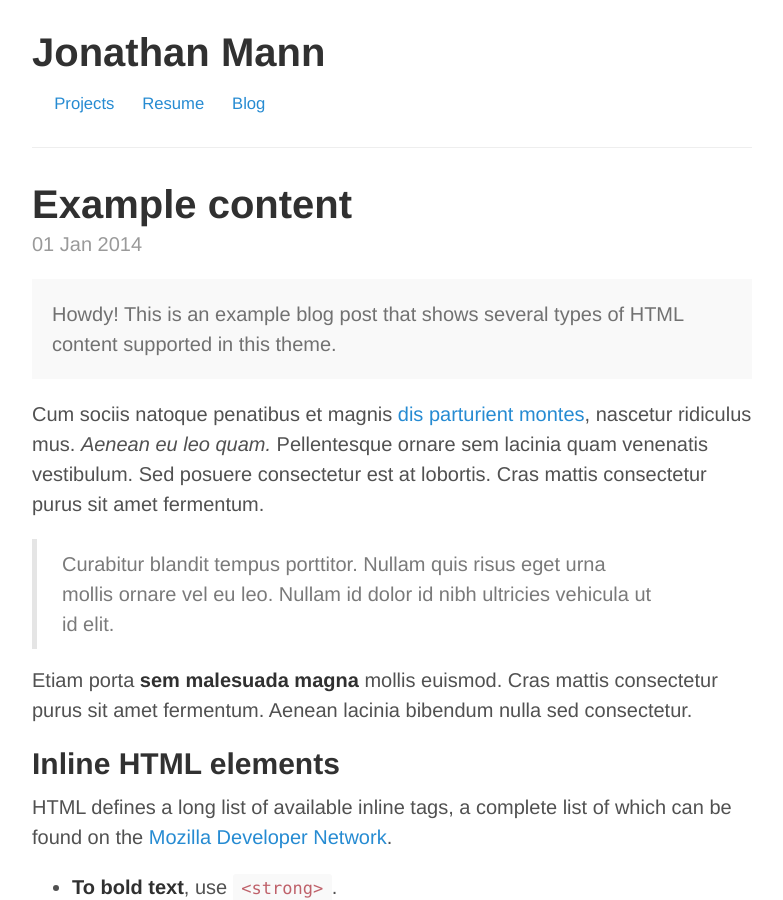
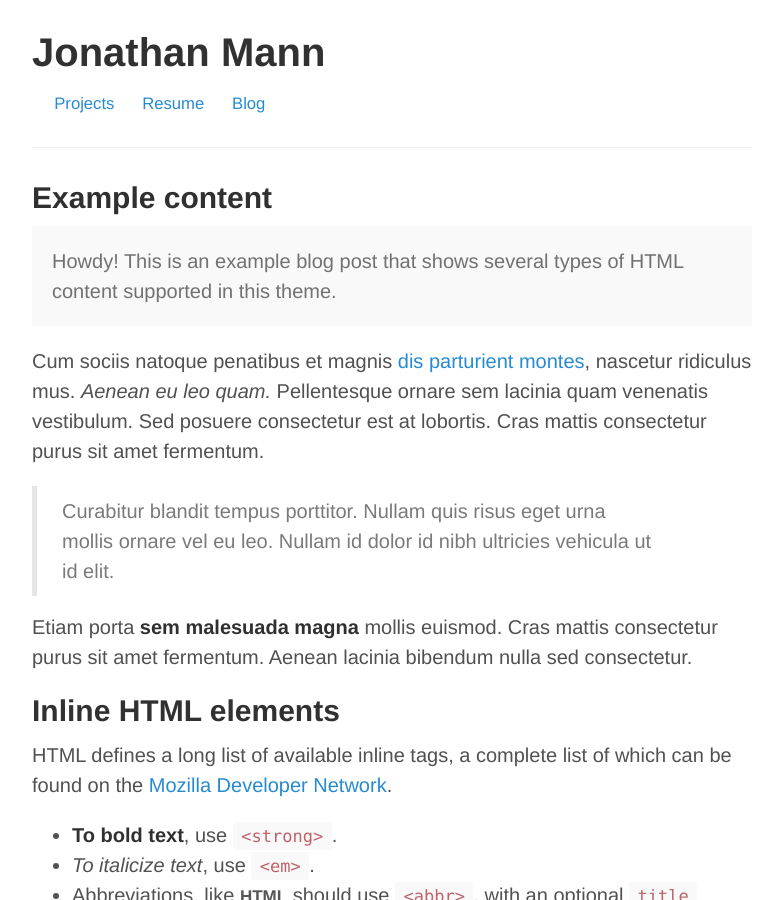
Before and after one commit to jonathanmann/jonathanmann.github.io, a Jekyll site: the page built from index.html, in a window 1280 px wide and 900 px high. Shown: the whole window, without its empty margins (248-1031 px from the left). Built offline with Jekyll 4.4.1, drawn with Linux system fonts in a browser that asks for light colours; the list of posts is cut into pages by our own code.

Commit message:
reduce post title size and remove date on home page

```diff
--- a/index.html
+++ b/index.html
@@ -6,14 +6,15 @@
 <div class="posts">
   {% for post in paginator.posts %}
   <article class="post">
-    <h1 class="post-title">
+    <h2 class="post-title">
       <a href="{{ post.url }}">
         {{ post.title }}
       </a>
-    </h1>
+    </h2>
 
+<!--
     <time datetime="{{ post.date | date_to_xmlschema }}" class="post-date">{{ post.date | date_to_string }}</time>
-
+-->
     {{ post.content }}
   </article>
   {% endfor %}
```
